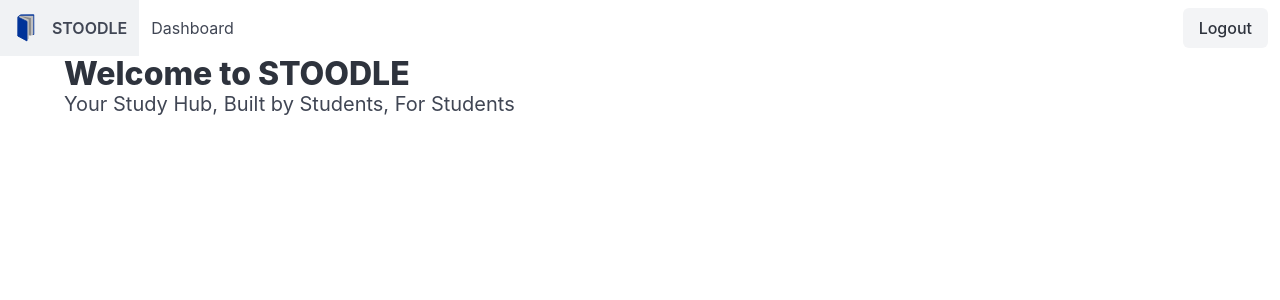
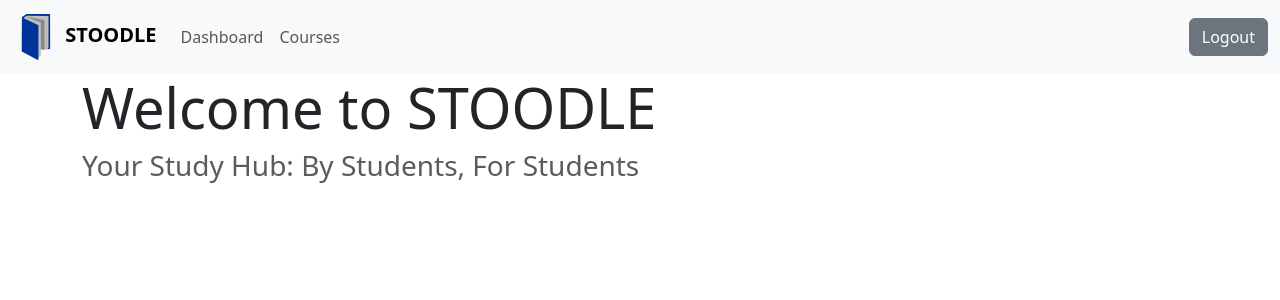
Before and after one commit to adit052003/SQLPROJECT, a Flask app: page / in a window 1280 px wide. Shown: the top 300 px of the page. Run offline with Flask 3, Linux system fonts and the light colour scheme; the visitor is signed in with stand-in values (Sample User, id 1); parts of the project's set-up code (start-up, migrations or seed data) failed here and were passed over.

Commit message:
Moved index.html to bootstrap

```diff
--- a/app/templates/base.html
+++ b/app/templates/base.html
@@ -4,44 +4,57 @@
     <meta charset="UTF-8">
     <meta name="viewport" content="width=device-width, initial-scale=1.0">
     <title>STOODLE | {% block title %} {% endblock %}</title>
+    <link href="https://cdn.jsdelivr.net/npm/bootstrap@5.3.3/dist/css/bootstrap.min.css" rel="stylesheet" integrity="sha384-QWTKZyjpPEjISv5WaRU9OFeRpok6YctnYmDr5pNlyT2bRjXh0JMhjY6hW+ALEwIH" crossorigin="anonymous">
     <link rel="stylesheet" href="{{ url_for('static', filename='styles.css')}}">
-    <link rel="stylesheet" href="https://cdn.jsdelivr.net/npm/bulma@1.0.2/css/bulma.min.css">
+    <link rel="icon" href="{{ url_for('static', filename='images/icon.svg')}}">
 </head>
 <body>
     <section>
         <!-- Adapted from https://bulma.io/documentation/components/navbar/ -->
-        <nav class="navbar">
-            <div class="navbar-brand">
-                <a class="navbar-item" href="{{ '/' if not current_user.is_authenticated else '/dashboard' }}">
-                    <img src="{{ url_for('static', filename='images/icon.svg')}}" alt="">
+        <nav class="navbar navbar-expand-lg bg-body-tertiary">
+            <div class="container-fluid">
+                <a class="navbar-brand" href="{{ '/' if not current_user.is_authenticated else '/dashboard' }}">
+                    <img src="{{ url_for('static', filename='images/icon.svg') }}" alt="" class="d-inline-block">
                     <strong>STOODLE</strong>
                 </a>
-                <a role="button" class="navbar-burger" data-target="navbarMain">
-                <span aria-hidden="true"></span>
-                <span aria-hidden="true"></span>
-                <span aria-hidden="true"></span>
-                <span aria-hidden="true"></span>
+                <button class="navbar-toggler" type="button" data-bs-toggle="collapse" data-bs-target="#navbarSupportedContent" aria-expanded="false" aria-label="Toggle navigation">
+                    <span class="navbar-toggler-icon"></span>
+                </button>
+                <div id="navbarSupportedContent" class="collapse navbar-collapse">
+                    <ul class="navbar-nav me-auto mb-2 mb-lg-0">
+                        {% if not current_user.is_authenticated %}
+                        <li class="nav-item">
+                            <a href="/" class="nav-link">
+                                Home
                             </a>
-            </div>
-            <div id="navbarMain" class="navbar-menu">
-                <div class="navbar-start">
-                    <a href="{{ '/' if not current_user.is_authenticated else '/dashboard' }}" class="navbar-item">
-                        {{ 'Home' if not current_user.is_authenticated else 'Dashboard' }}
+                        </li>
+                        {% endif %}
+                        {% if current_user.is_authenticated %}
+                        <li class="nav-item">
+                            <a href="/dashboard" class="nav-link">
+                                Dashboard
                             </a>
-                </div>
-                <div class="navbar-end">
+                        </li>
+                        <li class="nav-item">
+                            <a href="/courses" class="nav-link">
+                                Courses
+                            </a>
+                        </li>
+                        {% endif %}
+                    </ul>
+                    <div class="d-flex">
                         <div class="navbar-item">
                             <div class="buttons">
                                 {% if not current_user.is_authenticated %}
-                            <a href="{{ url_for('auth.signup') }}" class="button is-primary">
+                                <a href="{{ url_for('auth.signup') }}" class="btn btn-primary">
                                     <strong>Sign up</strong>
                                 </a>
-                            <a href="{{ url_for('auth.login') }}" class="button is-light">
+                                <a href="{{ url_for('auth.login') }}" class="btn btn-secondary">
                                     Login
                                 </a>
                                 {% endif %}
                                 {% if current_user.is_authenticated %}
-                            <a href="{{ url_for('auth.logout') }}" class="button is-light">
+                                <a href="{{ url_for('auth.logout') }}" class="btn btn-secondary">
                                     Logout
                                 </a>
                                 {% endif %}
@@ -49,11 +62,10 @@
                         </div>
                     </div>
                 </div>
+            </div>
         </nav>
-
-        <div class="container">
         {% block content %}{% endblock %}
-        </div>
     </section>
+    <script src="https://cdn.jsdelivr.net/npm/bootstrap@5.3.3/dist/js/bootstrap.bundle.min.js" integrity="sha384-YvpcrYf0tY3lHB60NNkmXc5s9fDVZLESaAA55NDzOxhy9GkcIdslK1eN7N6jIeHz" crossorigin="anonymous"></script>
 </body>
 </html>
--- a/app/templates/index.html
+++ b/app/templates/index.html
@@ -6,8 +6,10 @@
 
 {% block content %}
 
-<h1 class="title">Welcome to STOODLE</h1>
+<div class="container">
+    <h1 class="display-4">Welcome to STOODLE</h1>
+    <h3 class="fw-light text-muted">Your Study Hub: By Students, For Students</h3>
+</div>
 
-<h2 class="subtitle">Your Study Hub, Built by Students, For Students</h2>
 
 {% endblock %}
```
Lines whose indentation alone changed are shown as unchanged.
